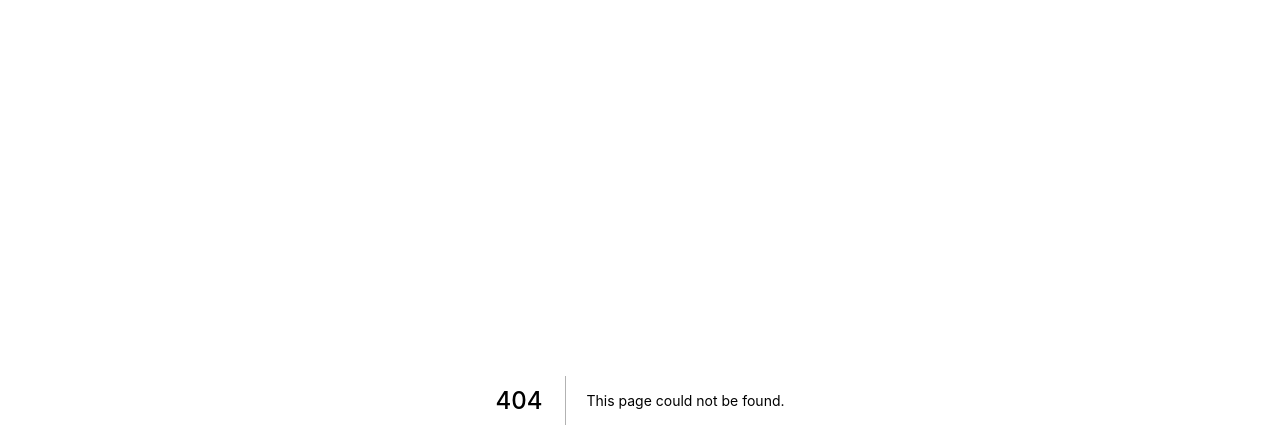
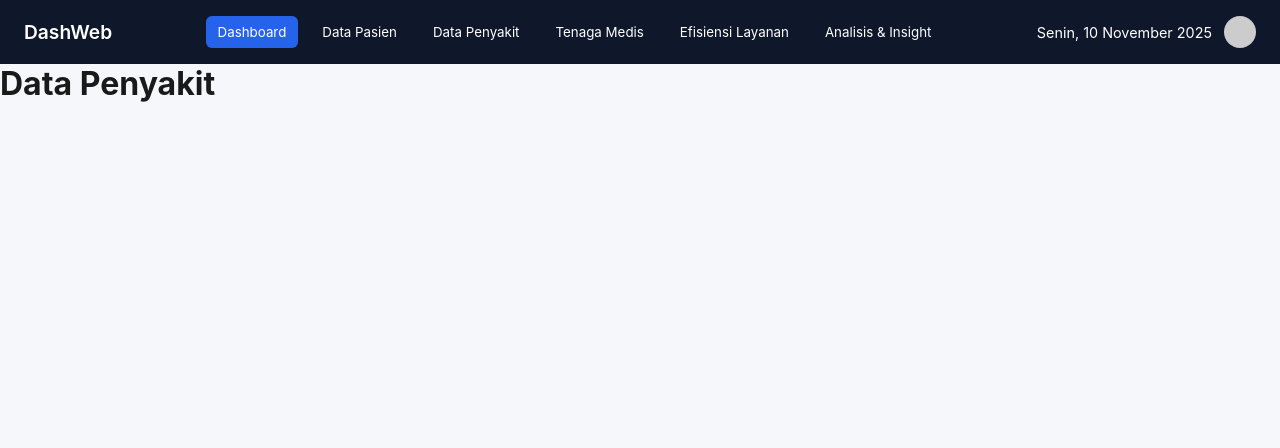
Before and after one commit to Taimoor13003/poli-jantung-dashboard, a Next.js app: page /data-penyakit in a window 1280 px wide. Before the commit this address had no page. Shown: the top 448 px of the page. Built offline with nearby package versions, Linux system fonts and the light colour scheme.

Commit message:
add styles

```diff
--- /dev/null
+++ b/app/data-pasien/page.js
@@ -0,0 +1,3 @@
+export default function DataPasien() {
+  return <h1>hello rani</h1>;
+}
--- /dev/null
+++ b/app/data-penyakit/page.js
@@ -0,0 +1,5 @@
+export default function DataPenyakit () {
+return (
+  <h1>Data Penyakit</h1>
+)
+}
--- /dev/null
+++ b/app/header.js
@@ -0,0 +1,46 @@
+"use client";
+
+import { useEffect, useState } from 'react';
+import Link from 'next/link';
+
+export default function Header() {
+
+  const [currentDate, setCurrentDate] = useState("");
+
+  useEffect(() => {
+    const now = new Date();
+    const formatted = now.toLocaleDateString("id-ID", {
+      weekday: "long",
+      day: "numeric",
+      month: "long",
+      year: "numeric",
+    });
+    setCurrentDate(formatted);
+  }, [])
+
+  return (
+   <header className="header">
+        <div className="logo">DashWeb</div>
+
+        <nav className="nav">
+          <Link href="/">
+            <button className="nav-btn active">Dashboard</button>
+          </Link>
+          <Link href="/data-pasien">
+            <button className="nav-btn">Data Pasien</button>
+          </Link>
+          <Link href="/data-penyakit">
+            <button className="nav-btn">Data Penyakit</button>
+          </Link>
+          <button className="nav-btn">Tenaga Medis</button>
+          <button className="nav-btn">Efisiensi Layanan</button>
+          <button className="nav-btn">Analisis & Insight</button>
+        </nav>
+
+        <div className="user-info">
+          <span className="date">{currentDate}</span>
+          <div className="profile"></div>
+        </div>
+    </header>
+)
+}
--- a/app/layout.js
+++ b/app/layout.js
@@ -4,11 +4,13 @@ export const metadata = {
 };
 
 import '../styles/globals.css';
+import Header from './header';
 
 export default function RootLayout({ children }) {
   return (
     <html lang="en">
       <body>
+        <Header/>
         {children}
       </body>
     </html>
--- a/styles/globals.css
+++ b/styles/globals.css
@@ -13,20 +13,19 @@ body {
 /* Header */
 .header {
   display: flex;
+  align-items: center;
   justify-content: space-between;
-  align-items: center;
-  padding: 18px 32px;
-  background: #fff;
-  border-bottom: 1px solid #eee;
-  box-shadow: 0 2px 6px rgba(0, 0, 0, 0.05);
+  background: #0f172a;
+  color: white;
+  padding: 16px 24px;
   position: sticky;
   top: 0;
   z-index: 10;
 }
 
 .logo {
-  font-weight: 700;
-  font-size: 1.3rem;
+  font-weight: 600;
+  font-size: 1.2rem;
   color: #ffffff;
 }
 
@@ -37,19 +36,20 @@ body {
 
 .nav-btn {
   background: transparent;
+  color: white;
   border: none;
-  padding: 8px 16px;
-  border-radius: 12px;
-  font-weight: 500;
+  padding: 8px 12px;
   cursor: pointer;
-  color: #666;
-  transition: all 0.3s ease;
+  border-radius: 6px;
+  transition: background 0.2s;
 }
 
-.nav-btn.active,
 .nav-btn:hover {
-  background: #eeeaff;
-  color: #5a2be7;
+  background: rgba(255, 255, 255, 0.1);
+}
+
+.nav-btn.active {
+  background: #2563eb;
 }
 
 .user-info {
@@ -67,7 +67,7 @@ body {
 
 .date {
   font-size: 0.9rem;
-  color: #555;
+  color: #ffffff;
 }
 
 /* Main */
@@ -80,11 +80,17 @@ body {
   font-weight: 400;
 }
 
+.section-header {
+  display: flex;
+  align-items: center;
+  justify-content: space-between;
+  margin-bottom: 24px;
+}
+
 .section-header h1 {
   font-size: 2rem;
   font-weight: 700;
   color: #1a1a1a;
-  margin-bottom: 24px;
 }
 
 /* Iframe Container */
@@ -101,3 +107,17 @@ body {
   height: 100%;
   border: none;
 }
+
+.section-btn {
+  background: #2563eb;
+  color: white;
+  border: none;
+  padding: 8px 16px;
+  border-radius: 8px;
+  cursor: pointer;
+  transition: background 0.2s;
+}
+
+.section-btn:hover {
+  background: #1d4ed8;
+}
```
Also changed, not shown: app/page.js (+9 -143 lines).
